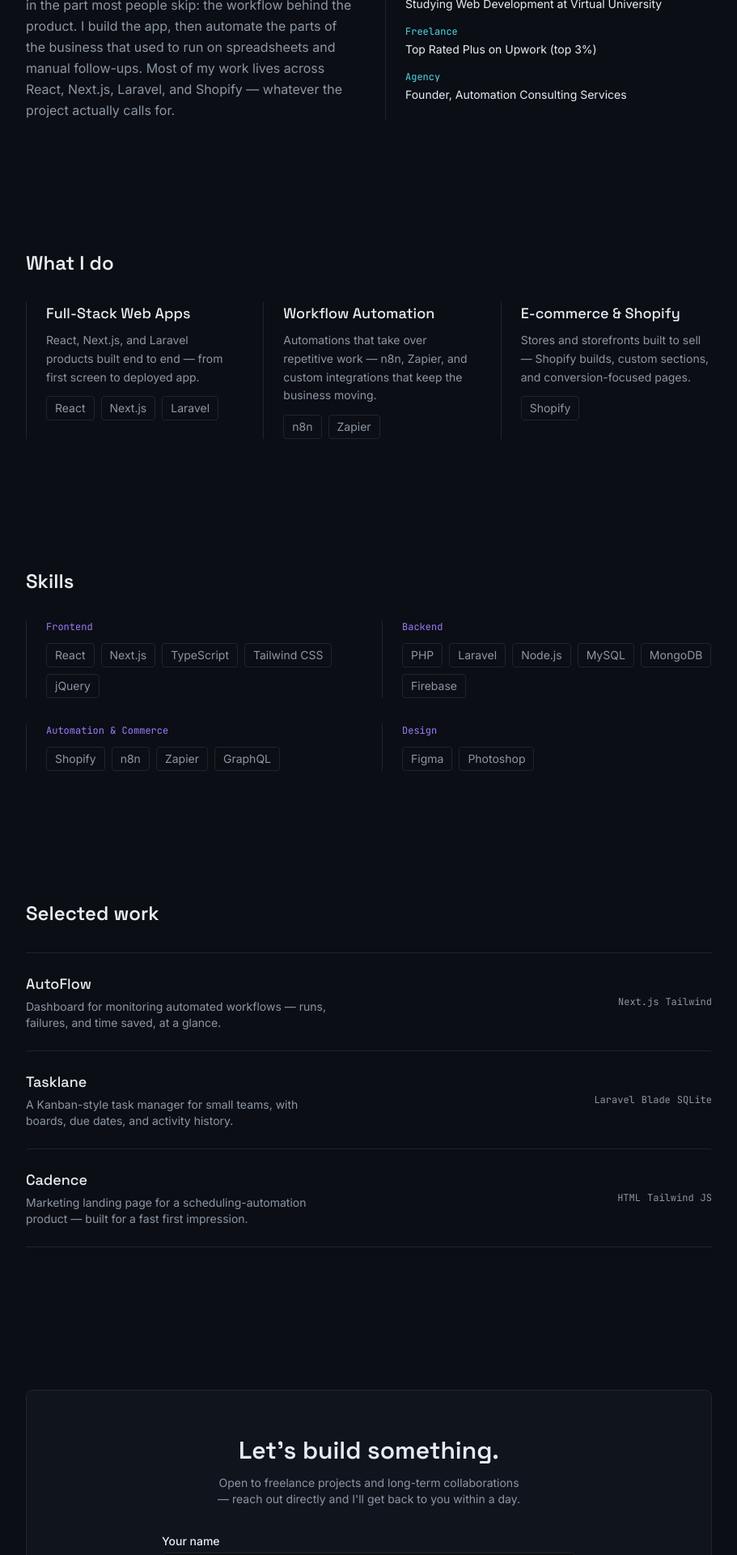
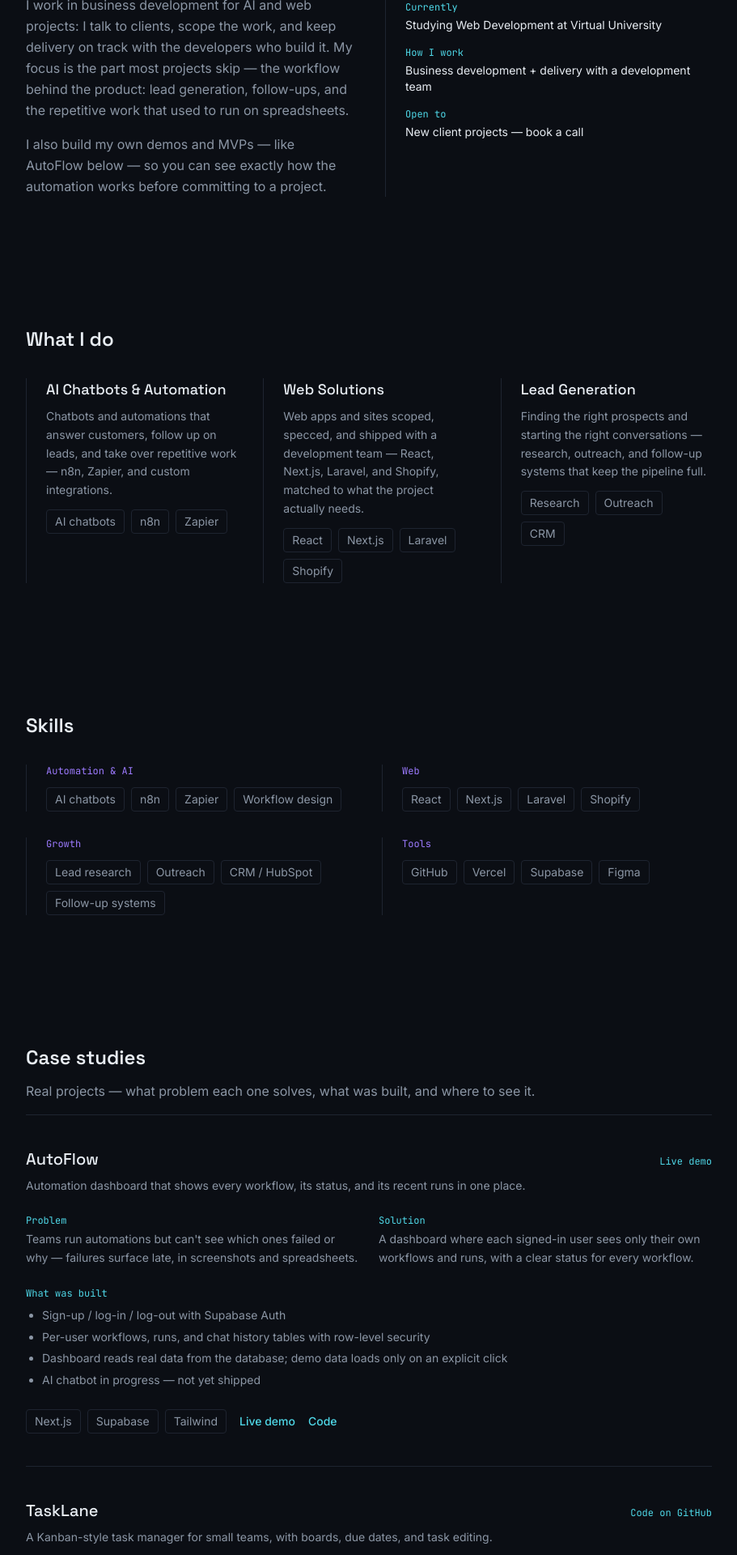
Before and after one commit to FindNoyan/noyan-portfolio, a React (Vite) app: page / in a window 1280 px wide. Shown: the part 800-2720 px from the top of the page at 81% size, without its empty margins (184-1095 px from the left). Built offline with nearby package versions, Linux system fonts and the light colour scheme.

Commit message:
Hero positioning + case studies data (Step A, fixes #3)

```diff
--- a/src/components/Work.jsx
+++ b/src/components/Work.jsx
@@ -1,39 +1,82 @@
 import { projects } from "../data/content";
+
+function CaseStudy({ project }) {
+  return (
+    <article className="border-b border-line py-10">
+      <div className="flex flex-wrap items-baseline justify-between gap-3">
+        <h3 className="font-display text-xl text-ink">{project.name}</h3>
+        <span className="font-mono text-xs text-cyan">{project.status}</span>
+      </div>
+      <p className="mt-2 max-w-2xl text-sm leading-relaxed text-muted">
+        {project.description}
+      </p>
+
+      <dl className="mt-6 grid gap-6 sm:grid-cols-2">
+        <div>
+          <dt className="font-mono text-xs text-cyan">Problem</dt>
+          <dd className="mt-1 text-sm leading-relaxed text-muted">
+            {project.problem}
+          </dd>
+        </div>
+        <div>
+          <dt className="font-mono text-xs text-cyan">Solution</dt>
+          <dd className="mt-1 text-sm leading-relaxed text-muted">
+            {project.solution}
+          </dd>
+        </div>
+      </dl>
+
+      <div className="mt-6">
+        <h4 className="font-mono text-xs text-cyan">What was built</h4>
+        <ul className="mt-2 list-disc space-y-1 pl-5 text-sm leading-relaxed text-muted">
+          {project.built.map((item) => (
+            <li key={item}>{item}</li>
+          ))}
+        </ul>
+      </div>
+
+      <div className="mt-6 flex flex-wrap items-center gap-4">
+        <div className="flex flex-wrap gap-2">
+          {project.tags.map((tag) => (
+            <span
+              key={tag}
+              className="rounded border border-line px-2.5 py-1 text-sm text-muted"
+            >
+              {tag}
+            </span>
+          ))}
+        </div>
+        <div className="flex flex-wrap gap-4">
+          {project.links.map((link) => (
+            <a
+              key={link.label}
+              href={link.href}
+              target="_blank"
+              rel="noreferrer"
+              className="text-sm font-medium text-cyan transition-opacity hover:opacity-80 focus-ring rounded"
+            >
+              {link.label}
+            </a>
+          ))}
+        </div>
+      </div>
+    </article>
+  );
+}
 
 export default function Work() {
   return (
     <section id="work" className="mx-auto max-w-4xl px-6 py-20">
       <h2 className="font-display text-2xl font-semibold text-ink">
-        Selected work
+        Case studies
       </h2>
-      <div className="mt-8 divide-y divide-line border-y border-line">
+      <p className="mt-3 max-w-2xl text-base leading-relaxed text-muted">
+        Real projects — what problem each one solves, what was built, and
+        where to see it.
+      </p>
+      <div className="mt-4 border-t border-line">
         {projects.map((project) => (
-          <a
-            key={project.name}
-            href={project.href}
-            target="_blank"
-            rel="noreferrer"
-            className="group flex flex-col gap-2 py-6 transition-colors sm:flex-row sm:items-center sm:justify-between focus-ring rounded"
-          >
-            <div>
-              <h3 className="font-display text-lg text-ink transition-colors group-hover:text-cyan">
-                {project.name}
-              </h3>
-              <p className="mt-1 max-w-sm text-sm text-muted">
-                {project.description}
-              </p>
-            </div>
-            <div className="flex flex-wrap gap-2 sm:justify-end">
-              {project.tags.map((tag) => (
-                <span
-                  key={tag}
-                  className="font-mono text-xs text-muted"
-                >
-                  {tag}
-                </span>
-              ))}
-            </div>
-          </a>
+          <CaseStudy key={project.name} project={project} />
         ))}
       </div>
     </section>
--- a/src/data/content.js
+++ b/src/data/content.js
@@ -3,13 +3,14 @@
 // hardcoding copy, so updates happen in one place.
 
 export const brandName = "noyan";
-export const brandTld = "dev";
+export const brandTld = "me";
 
 export const site = {
   name: "Noyan",
-  title: "Noyan — Full-Stack Developer & Automation Specialist",
+  title: "Noyan — AI Automation, Chatbots & Web Solutions",
   description:
-    "Noyan is a full-stack developer and automation specialist building scalable web apps and AI-powered workflows.",
+    "Noyan helps businesses get clients and automate work with AI — chatbots, workflow automation, and web solutions, delivered with a development team.",
+  url: "https://findnoyan.me",
   email: "noyantanveer35@gmail.com",
 };
 
@@ -27,105 +28,145 @@ export const socials = [
 ];
 
 export const hero = {
-  eyebrow: "Full-stack developer",
-  headline: "Noyan builds web apps that run the busywork for you.",
-  sub: "I design and ship full-stack products — React, Next.js, Laravel — then wire up the automation underneath so teams spend less time on repetitive work.",
-  primaryCta: { label: "See my work", href: "#work" },
-  secondaryCta: { label: "Get in touch", href: "#contact" },
+  eyebrow: "AI automation & business development",
+  headline: "I help businesses get clients + automate work with AI.",
+  sub: "I find the right chatbot, automation, and web solution for your business — and work with a development team to ship it — so your team spends less time on repetitive work and more time closing clients.",
+  primaryCta: { label: "View my work", href: "#work" },
+  secondaryCta: { label: "Book a call", href: "#contact" },
 };
 
 export const heroLines = [
-  { prompt: "noyan@dev:~$", cmd: "whoami" },
-  { out: "Full-stack developer & automation specialist" },
-  { prompt: "noyan@dev:~$", cmd: "status --current" },
-  { out: "Top Rated Plus on Upwork · open to new projects" },
+  { prompt: "noyan@me:~$", cmd: "whoami" },
+  { out: "Business development + AI automation" },
+  { prompt: "noyan@me:~$", cmd: "status --current" },
+  { out: "Open to new projects — book a call below" },
 ];
 
 export const about = {
   heading: "About",
   paragraphs: [
-    "I'm a full-stack developer who ended up specializing in the part most people skip: the workflow behind the product. I build the app, then automate the parts of the business that used to run on spreadsheets and manual follow-ups. Most of my work lives across React, Next.js, Laravel, and Shopify — whatever the project actually calls for.",
+    "I work in business development for AI and web projects: I talk to clients, scope the work, and keep delivery on track with the developers who build it. My focus is the part most projects skip — the workflow behind the product: lead generation, follow-ups, and the repetitive work that used to run on spreadsheets.",
+    "I also build my own demos and MVPs — like AutoFlow below — so you can see exactly how the automation works before committing to a project.",
   ],
 };
 
 export const facts = [
-  { label: "Focus", value: "Full-stack web apps + AI-powered automation" },
+  { label: "Focus", value: "AI automation, chatbots & web solutions" },
   { label: "Currently", value: "Studying Web Development at Virtual University" },
-  { label: "Freelance", value: "Top Rated Plus on Upwork (top 3%)" },
-  { label: "Agency", value: "Founder, Automation Consulting Services" },
+  { label: "How I work", value: "Business development + delivery with a development team" },
+  { label: "Open to", value: "New client projects — book a call" },
 ];
 
 export const services = [
   {
-    title: "Full-Stack Web Apps",
+    title: "AI Chatbots & Automation",
     description:
-      "React, Next.js, and Laravel products built end to end — from first screen to deployed app.",
-    tags: ["React", "Next.js", "Laravel"],
+      "Chatbots and automations that answer customers, follow up on leads, and take over repetitive work — n8n, Zapier, and custom integrations.",
+    tags: ["AI chatbots", "n8n", "Zapier"],
   },
   {
-    title: "Workflow Automation",
+    title: "Web Solutions",
     description:
-      "Automations that take over repetitive work — n8n, Zapier, and custom integrations that keep the business moving.",
-    tags: ["n8n", "Zapier"],
+      "Web apps and sites scoped, specced, and shipped with a development team — React, Next.js, Laravel, and Shopify, matched to what the project actually needs.",
+    tags: ["React", "Next.js", "Laravel", "Shopify"],
   },
   {
-    title: "E-commerce & Shopify",
+    title: "Lead Generation",
     description:
-      "Stores and storefronts built to sell — Shopify builds, custom sections, and conversion-focused pages.",
-    tags: ["Shopify"],
+      "Finding the right prospects and starting the right conversations — research, outreach, and follow-up systems that keep the pipeline full.",
+    tags: ["Research", "Outreach", "CRM"],
   },
 ];
 
 export const skillGroups = [
   {
-    label: "Frontend",
-    items: ["React", "Next.js", "TypeScript", "Tailwind CSS", "jQuery"],
+    label: "Automation & AI",
+    items: ["AI chatbots", "n8n", "Zapier", "Workflow design"],
   },
   {
-    label: "Backend",
-    items: ["PHP", "Laravel", "Node.js", "MySQL", "MongoDB", "Firebase"],
+    label: "Web",
+    items: ["React", "Next.js", "Laravel", "Shopify"],
   },
   {
-    label: "Automation & Commerce",
-    items: ["Shopify", "n8n", "Zapier", "GraphQL"],
+    label: "Growth",
+    items: ["Lead research", "Outreach", "CRM / HubSpot", "Follow-up systems"],
   },
   {
-    label: "Design",
-    items: ["Figma", "Photoshop"],
+    label: "Tools",
+    items: ["GitHub", "Vercel", "Supabase", "Figma"],
   },
 ];
 
+// Case studies: real projects only. Each one states the problem it solves,
+// what was built, and where to see it. No invented metrics, clients, or URLs.
 export const projects = [
   {
     name: "AutoFlow",
+    status: "Live demo",
     description:
-      "Dashboard for monitoring automated workflows — runs, failures, and time saved, at a glance.",
-    tags: ["Next.js", "Tailwind"],
-    href: "https://github.com/FindNoyan/autoflow-dashboard",
+      "Automation dashboard that shows every workflow, its status, and its recent runs in one place.",
+    problem:
+      "Teams run automations but can't see which ones failed or why — failures surface late, in screenshots and spreadsheets.",
+    solution:
+      "A dashboard where each signed-in user sees only their own workflows and runs, with a clear status for every workflow.",
+    built: [
+      "Sign-up / log-in / log-out with Supabase Auth",
+      "Per-user workflows, runs, and chat history tables with row-level security",
+      "Dashboard reads real data from the database; demo data loads only on an explicit click",
+      "AI chatbot in progress — not yet shipped",
+    ],
+    tags: ["Next.js", "Supabase", "Tailwind"],
+    links: [
+      { label: "Live demo", href: "https://autoflow-dashboard-eight.vercel.app/" },
+      { label: "Code", href: "https://github.com/FindNoyan/autoflow-dashboard" },
+    ],
   },
   {
-    name: "Tasklane",
+    name: "TaskLane",
+    status: "Code on GitHub",
     description:
-      "A Kanban-style task manager for small teams, with boards, due dates, and activity history.",
+      "A Kanban-style task manager for small teams, with boards, due dates, and task editing.",
+    problem:
+      "Small teams lose track of tasks across chats and spreadsheets — no single board for what is due and what is done.",
+    solution:
+      "A Kanban board where a team can create boards, add tasks with due dates, and edit them in one place.",
+    built: [
+      "Board and Task models with full create, read, and update flow",
+      "Task descriptions and validation errors shown on the board",
+      "Due-date handling on tasks",
+    ],
     tags: ["Laravel", "Blade", "SQLite"],
-    href: "https://github.com/FindNoyan/tasklane-app",
+    links: [
+      { label: "Code", href: "https://github.com/FindNoyan/tasklane-app" },
+    ],
   },
   {
     name: "Cadence",
+    status: "Code on GitHub",
     description:
       "Marketing landing page for a scheduling-automation product — built for a fast first impression.",
+    problem:
+      "A scheduling-automation product needs a landing page that earns a signup in seconds — most visitors bounce before reading anything.",
+    solution:
+      "A fast, single-page landing with a clear headline and a signup form that tells visitors immediately what to do.",
+    built: [
+      "Signup form with inline validation, error states, and success state",
+      "Accessible form styles with visible focus states",
+    ],
     tags: ["HTML", "Tailwind", "JS"],
-    href: "https://github.com/FindNoyan/cadence-landing",
+    links: [
+      { label: "Code", href: "https://github.com/FindNoyan/cadence-landing" },
+    ],
   },
 ];
 
 export const contact = {
   heading: "Let's build something.",
-  sub: "Open to freelance projects and long-term collaborations — reach out directly and I'll get back to you within a day.",
+  sub: "Tell me about your business and what you want automated — I'll get back to you within a day.",
   projectTypes: [
-    "Full-Stack Web App",
-    "Workflow Automation",
-    "E-commerce / Shopify",
+    "AI Chatbot / Automation",
+    "Web App / Website",
+    "Lead Generation",
     "Something else",
   ],
   form: {
```
